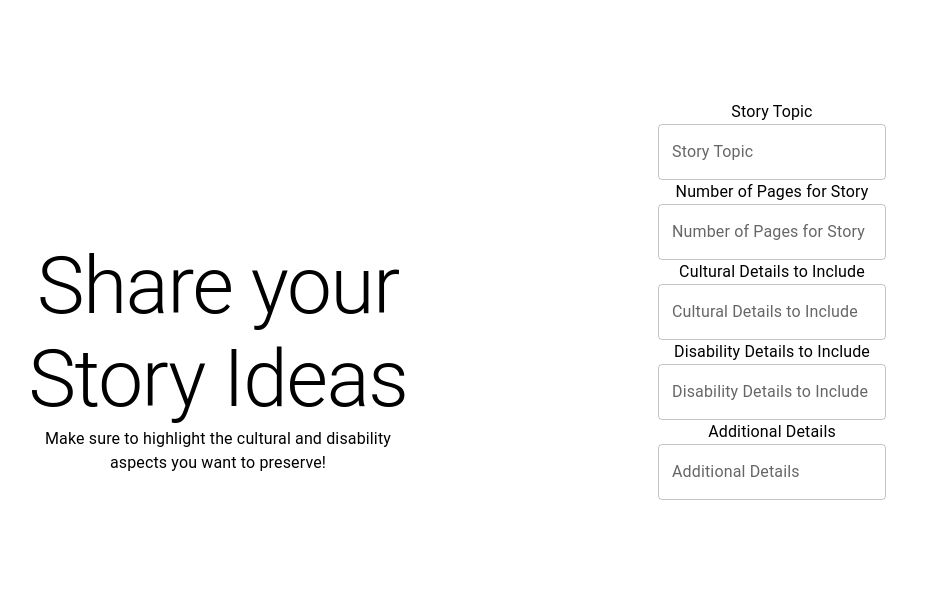
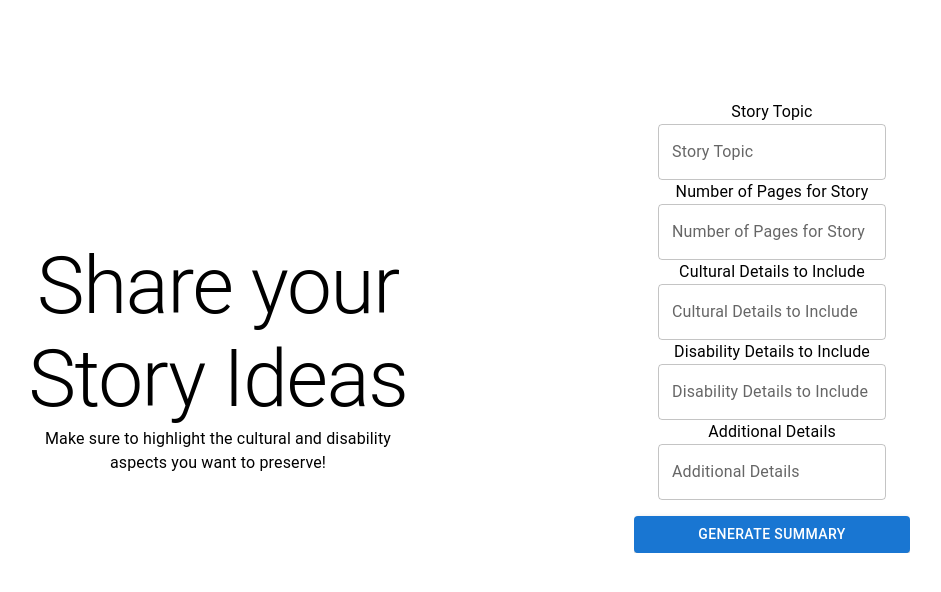
Before and after one commit to caitlynrawlings/AI_Storybook, a React (Create React App) app: page / in a window 1280 px wide. Shown: the top 592 px of the page, without its empty margins (6-947 px from the left). Built offline with nearby package versions, Linux system fonts and the light colour scheme.

Commit message:
base ui layout for start page

```diff
--- a/src/pages/StartScreen.js
+++ b/src/pages/StartScreen.js
@@ -2,6 +2,7 @@ import React from 'react';
 import Container from '@mui/material/Container';
 import Box from '@mui/material/Box';
 import Typography from '@mui/material/Typography';
+import { Button } from '@mui/material';
 import PromptResponse from '../components/PromptResponse';
 
 const prompts = ["Story Topic", "Number of Pages for Story", "Cultural Details to Include", "Disability Details to Include", "Additional Details"];
@@ -51,8 +52,9 @@ const StartScreen = () => {
         <Box style={{ position: 'fixed', top: 0, left: 0, bottom: 0, width: '35%', overflowY: 'auto' }}>
           <Instructions />
         </Box>
-        <Box style={{ marginLeft: '50%', width: '55%', overflowY: 'auto' }}>
+        <Box style={{ marginLeft: '50%', width: '55%', overflowY: 'auto', display: 'flex', flexDirection: 'column'}}>
           <StoryPrompts />
+          <Button sx={{ marginTop: 2 }} variant="contained">Generate Summary</Button>
         </Box>
       </Box>
     </Container>
```
